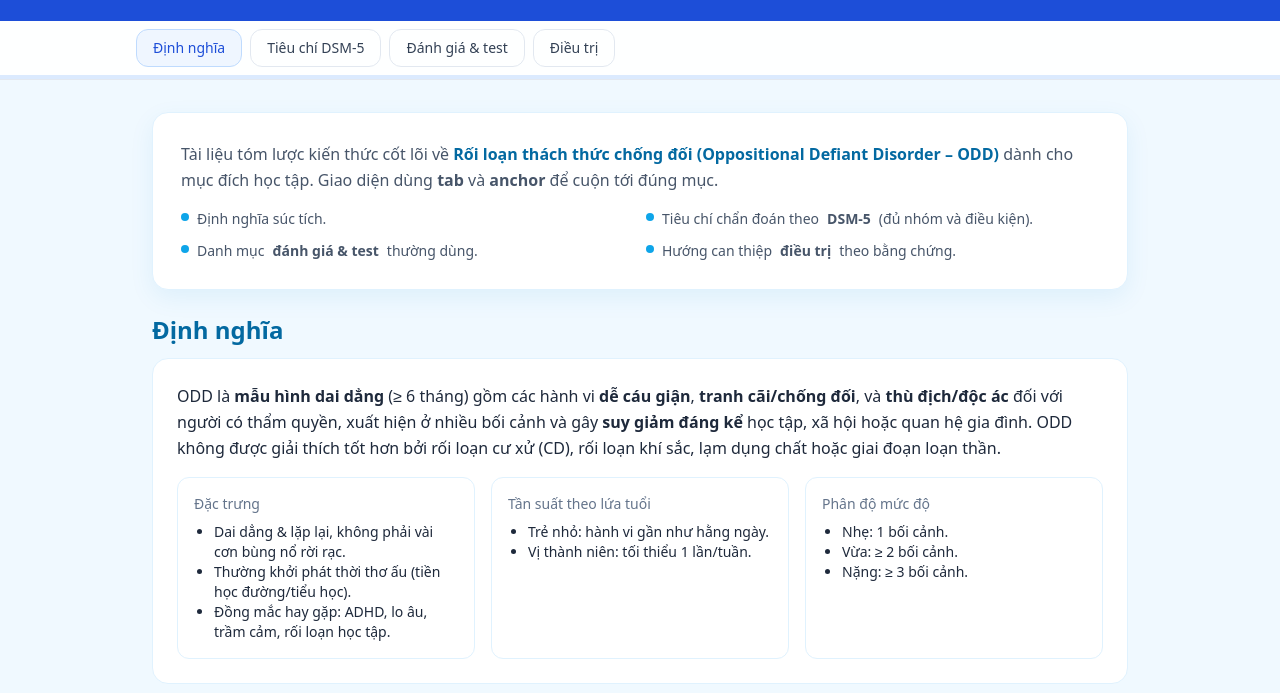
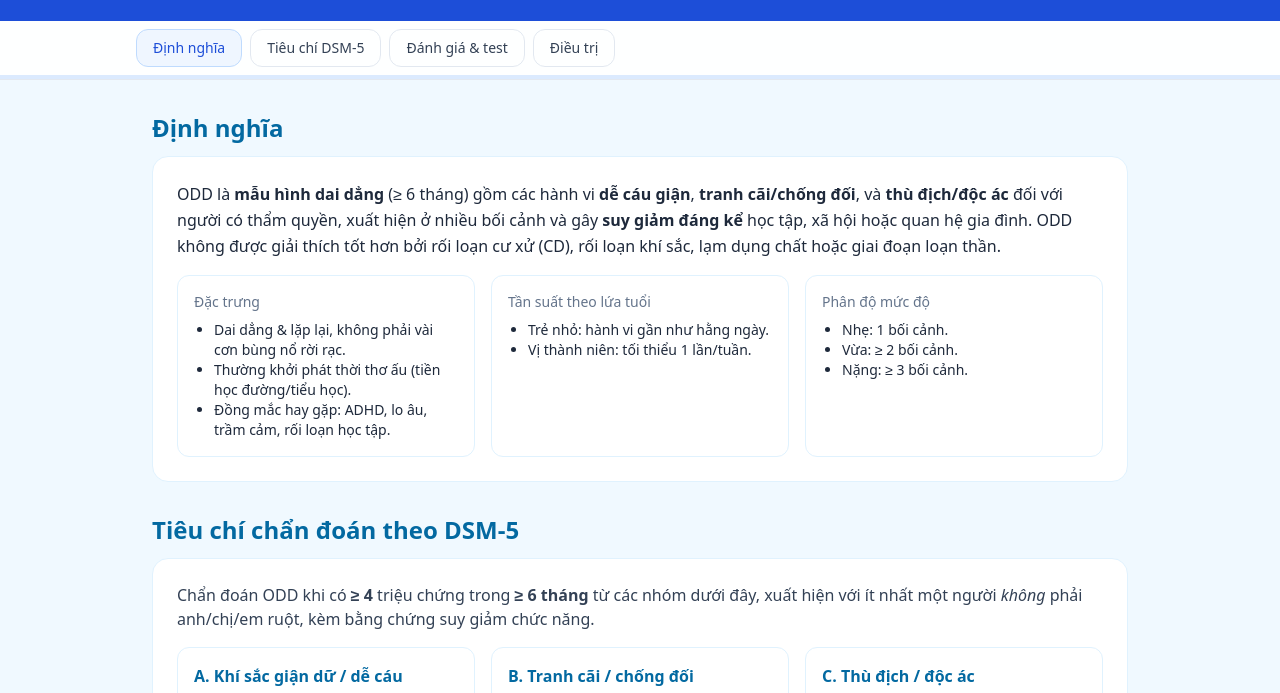
Before and after one commit to zoom2408/TBH_Phat_trien, a website: page 07_ODD.html in a window 1280 px wide. Shown: the part 59-752 px from the top of the page. Drawn offline with nearby package versions, Linux system fonts and the light colour scheme.

Commit message:
Update 07_ODD.html

```diff
--- a/07_ODD.html
+++ b/07_ODD.html
@@ -36,18 +36,7 @@
   </nav>
 
   <main class="max-w-5xl mx-auto px-4 md:px-6 py-8">
-    <!-- Intro card -->
-    <section class="mb-6">
-      <div class="bg-white rounded-2xl p-5 md:p-7 elevate border border-sky-100">
-        <p class="text-slate-600 leading-relaxed">Tài liệu tóm lược kiến thức cốt lõi về <span class="font-semibold text-sky-700">Rối loạn thách thức chống đối (Oppositional Defiant Disorder – ODD)</span> dành cho mục đích học tập. Giao diện dùng <span class="font-semibold">tab</span> và <span class="font-semibold">anchor</span> để cuộn tới đúng mục.</p>
-        <ul class="mt-4 grid md:grid-cols-2 gap-3 text-sm text-slate-600">
-          <li class="flex items-start gap-2"><span class="mt-1 h-2 w-2 rounded-full bg-sky-500"></span> Định nghĩa súc tích.</li>
-          <li class="flex items-start gap-2"><span class="mt-1 h-2 w-2 rounded-full bg-sky-500"></span> Tiêu chí chẩn đoán theo <b>DSM‑5</b> (đủ nhóm và điều kiện).</li>
-          <li class="flex items-start gap-2"><span class="mt-1 h-2 w-2 rounded-full bg-sky-500"></span> Danh mục <b>đánh giá & test</b> thường dùng.</li>
-          <li class="flex items-start gap-2"><span class="mt-1 h-2 w-2 rounded-full bg-sky-500"></span> Hướng can thiệp <b>điều trị</b> theo bằng chứng.</li>
-        </ul>
-      </div>
-    </section>
+
 
     <!-- Sections -->
     <section id="dinhnghia" class="scroll-mt-28">
```
